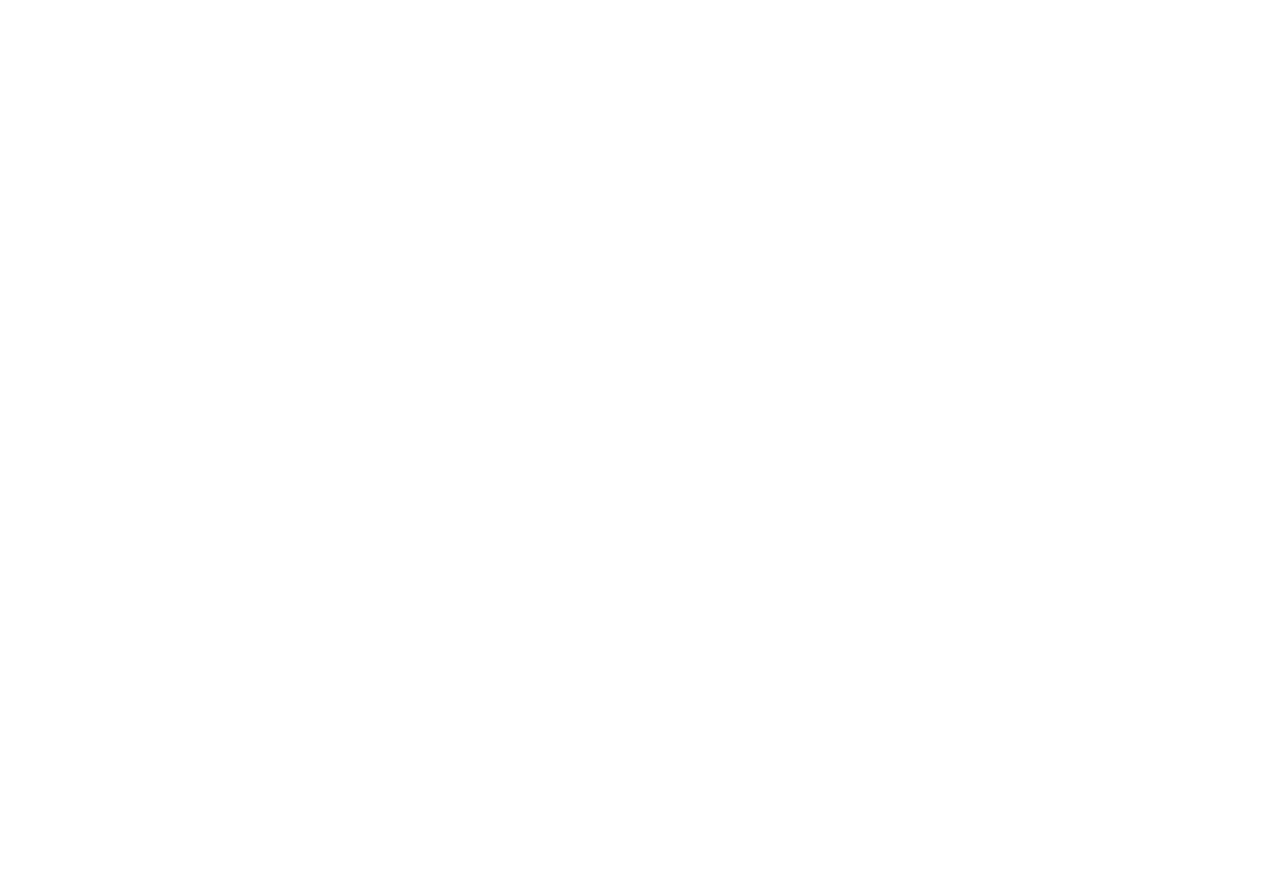
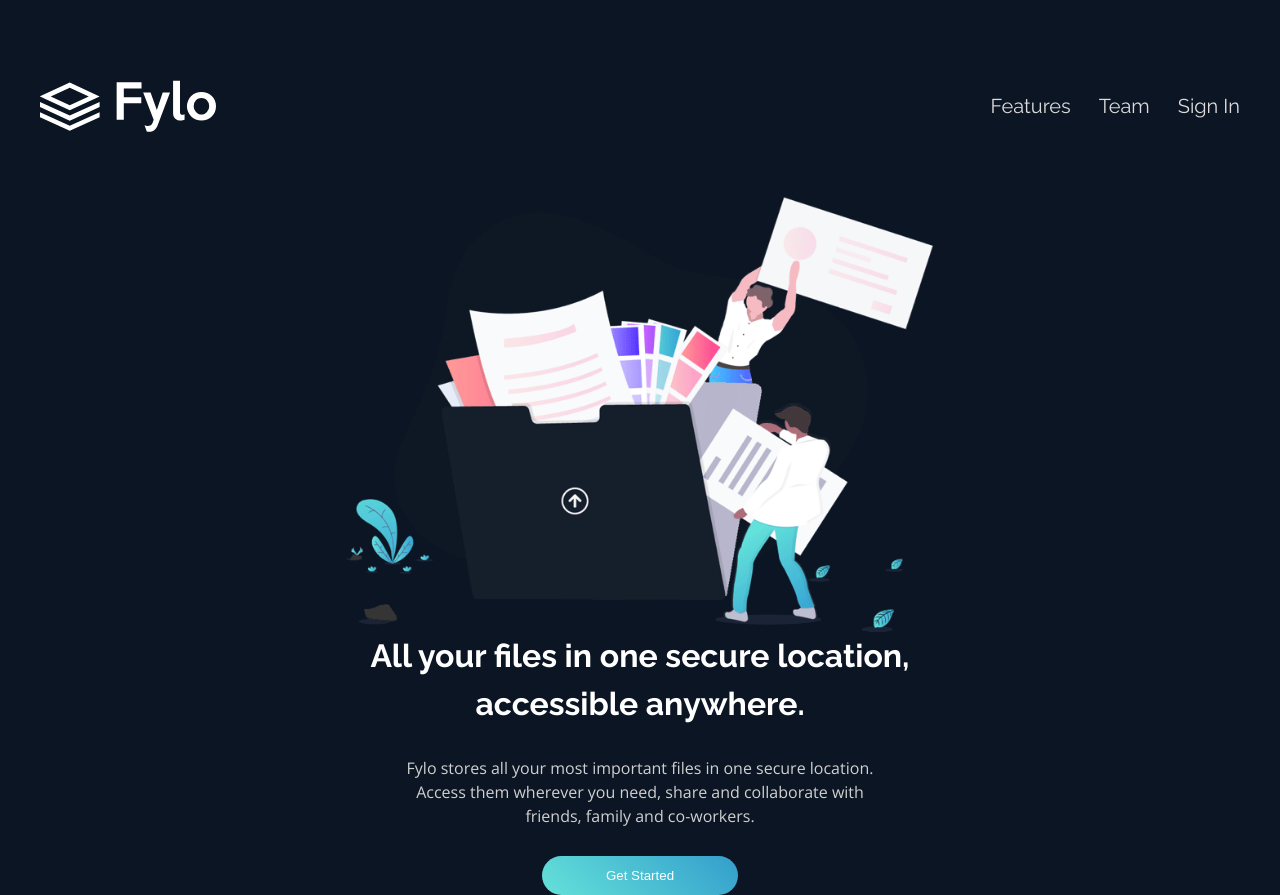
Before and after one commit to Nyviel/fylo-landing-page, a website built with Vite: page index.html in a window 1280 px wide. Before the commit the page ends 800 px from the top, so only its background shows below. Built offline with nearby package versions, Linux system fonts and the light colour scheme.

Commit message:
Introduction section done

```diff
--- a/css/style.css
+++ b/css/style.css
@@ -1,3 +1,79 @@
 @import "./reset.css";
 @import "./variables.css";
 @import "./utilities.css";
+
+body {
+	background-color: var(--clr-primary-300);
+}
+
+.primary-header {
+	display: flex;
+	justify-content: space-between;
+	align-items: center;
+	padding-top: var(--size-650);
+	margin-bottom: var(--size-600);
+}
+
+#primary-navigation {
+	display: flex;
+	gap: clamp(var(--size-400), 2vw, var(--size-550));
+}
+
+#primary-navigation a {
+	color: gainsboro;
+	text-decoration: none;
+	/* font-size: clamp(1rem, 2.5vw, 1.25rem); */
+	font-size: clamp(var(--size-250), 2.5vw, var(--size-300));
+	/* font-size: var(--size-300); */
+	font-weight: var(--fw-regular);
+	font-family: var(--ff-secondary);
+}
+
+.introduction {
+	display: flex;
+	justify-content: center;
+}
+
+.introduction__wrapper {
+	width: 70%;
+	color: white;
+	display: flex;
+	flex-direction: column;
+	justify-content: center;
+	align-items: center;
+}
+
+.introduction__wrapper > img {
+	width: 70%;
+}
+
+.introduction__wrapper > h1 {
+	font-family: var(--ff-secondary);
+	max-width: 30ch;
+	text-align: center;
+	font-size: var(--size-450);
+	line-height: 1.5;
+}
+
+.introduction__wrapper > p {
+	max-width: 60ch;
+	line-height: 1.5;
+	font-family: var(--ff-body);
+	color: #d0d0d0;
+	text-align: center;
+	padding: var(--size-400);
+}
+
+.introduction__wrapper > button {
+	border: none;
+	border-radius: var(--size-300);
+
+	color: white;
+	background: linear-gradient(
+		45deg,
+		var(--clr-accent-100),
+		var(--clr-accent-200)
+	);
+
+	padding: var(--size-200) var(--size-600);
+}
--- a/css/utilities.css
+++ b/css/utilities.css
@@ -11,7 +11,7 @@
 }
 
 .container {
-	--max-width: 1100px;
+	--max-width: 1200px;
 	--padding: 1rem;
 
 	width: min(var(--max-width), 100% - var(--padding) * 2);
--- a/css/variables.css
+++ b/css/variables.css
@@ -18,12 +18,18 @@
 	--ff-secondary: "Raleway", sans-serif;
 
 	--size-100: 0.25rem;
-	--size-200: 0.5rem;
-	--size-300: 0.75rem;
-	--size-400: 1rem;
-	--size-500: 1.5rem;
-	--size-600: 2rem;
-	--size-700: 3rem;
-	--size-800: 4rem;
-	--size-900: 5rem;
+	--size-150: 0.5rem;
+	--size-200: 0.75rem;
+	--size-250: 1rem;
+	--size-300: 1.25rem;
+	--size-350: 1.5rem;
+	--size-400: 1.75rem;
+	--size-450: 2rem;
+	--size-500: 2.5rem;
+	--size-550: 3rem;
+	--size-600: 4rem;
+	--size-650: 5rem;
+	--size-700: 6rem;
+	--size-750: 7rem;
+	--size-800: 8rem;
 }
--- a/index.html
+++ b/index.html
@@ -15,5 +15,46 @@
 
 		<link rel="stylesheet" href="./css/style.css" />
 	</head>
-	<body></body>
+	<body>
+		<header class="primary-header | container">
+			<a href=""><img src="images/logo.svg" alt="Fylo" /></a>
+			<nav class="primary-navigation">
+				<ul
+					id="primary-navigation"
+					role="list"
+					class="nav-list"
+					aria-label="primary navigation"
+				>
+					<li><a href="#">Features</a></li>
+					<li><a href="#">Team</a></li>
+					<li><a href="#">Sign In</a></li>
+				</ul>
+			</nav>
+		</header>
+		<main>
+			<section class="introduction | container">
+				<div class="introduction__wrapper">
+					<img
+						src="images/illustration-intro.png"
+						alt="Intro illustration"
+					/>
+					<h1>
+						All your files in one secure location, accessible
+						anywhere.
+					</h1>
+					<p>
+						Fylo stores all your most important files in one secure
+						location. Access them wherever you need, share and
+						collaborate with friends, family and co-workers.
+					</p>
+					<button>Get Started</button>
+				</div>
+			</section>
+			<section class="features"></section>
+			<section class="productive"></section>
+			<section class="quotes"></section>
+			<section class="early-access"></section>
+		</main>
+		<footer></footer>
+	</body>
 </html>
```
